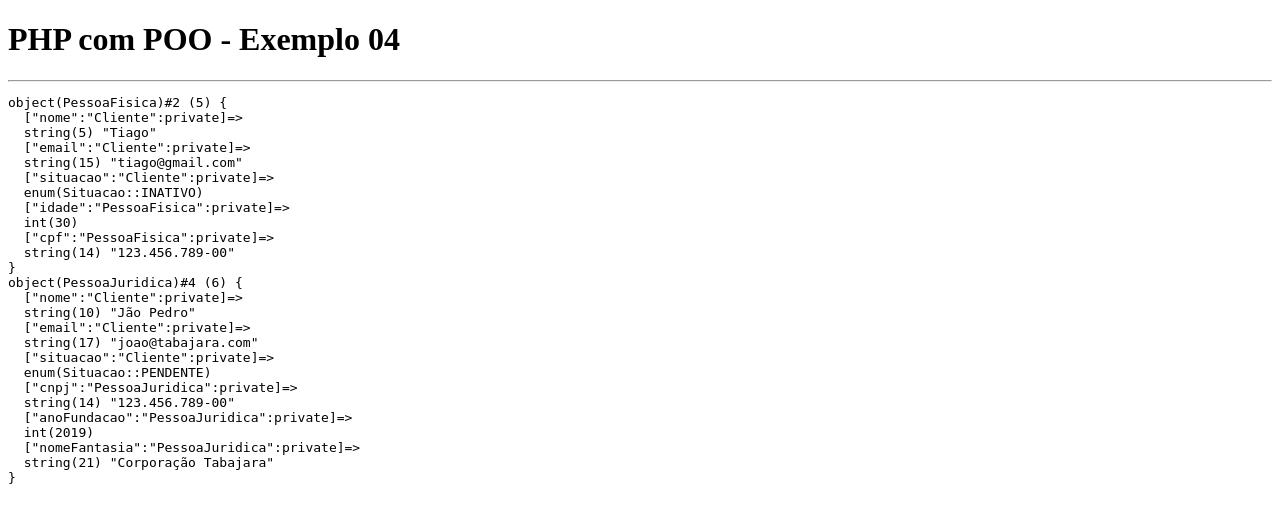
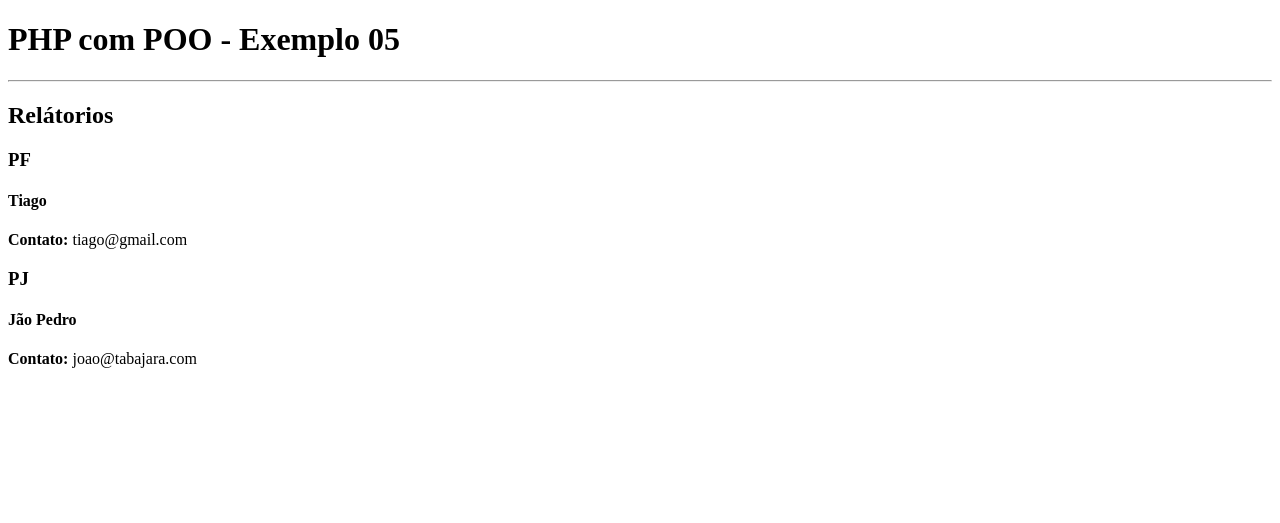
Before and after one commit to mayconr4/aulasphp-poo, a PHP site: page / in a window 1280 px wide. Shown: the top 523 px of the page. Run offline with PHP 8.4, Linux system fonts and the light colour scheme.

Commit message:
adiciona método da superclasse

```diff
--- a/index.php
+++ b/index.php
@@ -3,10 +3,10 @@
 <head>
     <meta charset="UTF-8">
     <meta name="viewport" content="width=device-width, initial-scale=1.0">
-    <title>Exemplo 04</title>
+    <title>Exemplo 05</title>
 </head>
 <body>
-    <h1>PHP com POO - Exemplo 04</h1>
+    <h1>PHP com POO - Exemplo 05</h1>
     <hr>
 
 <?php  // a super classe sempre deve estar por cima das sub classes
@@ -21,8 +21,13 @@ $clientePJ = new PessoaJuridica("Jão Pedro","joao@tabajara.com", "123.456.789-0
 // $clientePJ->setSituacao(Situacao::ATIVO);
 ?>
 
-<pre><?=var_dump($clientePF,$clientePJ)?></pre>
+<h2>Relátorios</h2>
 
+<h3>PF</h3>
+<?=$clientePF->relatorio()?>
+
+<h3>PJ</h3>
+<?=$clientePJ->relatorio()?>
 
 </body>
 </html>
--- a/src/Models/Cliente.php
+++ b/src/Models/Cliente.php
@@ -12,6 +12,13 @@ class Cliente // virou uma super classe
         $this->setEmail($email);
         $this->setSituacao($situacao);
 
+    }
+
+    public function relatorio():string {
+        return "<div>
+            <h4> {$this->getNome()} </h4>
+            <p><b>Contato:</b> {$this->getEmail()}</p>
+        </div>";
     }
 
     /*Visisbilidade protegida: desta forma, este método pode ser usado aqui em Cliente (Superclasse) e també nas subclasses  o acesso externo (no nosso caso em index) continua sendo bloqueado.**/
```
Also changed, not shown: README.md, 1 other file.
